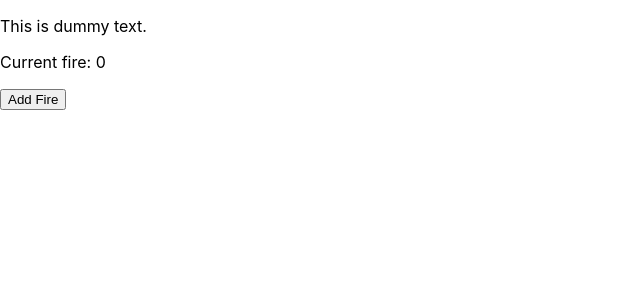
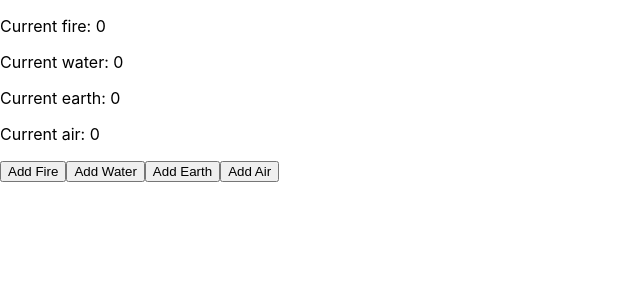
Before and after one commit to zachary-imbriaco/elemental-incremental, a React (Create React App) app: page / in a window 1280 px wide. Shown: the top 300 px of the page, without its empty margins (0-640 px from the left). Built offline with nearby package versions, Linux system fonts and the light colour scheme.

Commit message:
Added incrementing buttons for all four basic elements.

```diff
--- a/src/actions/actions.js
+++ b/src/actions/actions.js
@@ -1,9 +1,32 @@
 export const ADD_FIRE = 'ADD_FIRE';
+export const ADD_WATER = 'ADD_WATER';
+export const ADD_EARTH = 'ADD_EARTH';
+export const ADD_AIR = 'ADD_AIR';
 
 export function addFire(currentFire) {
-    console.log(currentFire)
     return {
         type: ADD_FIRE,
         payload: currentFire + 1
     }
 }
+
+export function addWater(currentWater) {
+    return {
+        type: ADD_WATER,
+        payload: currentWater + 1
+    }
+}
+
+export function addEarth(currentEarth) {
+    return {
+        type: ADD_EARTH,
+        payload: currentEarth + 1
+    }
+}
+
+export function addAir(currentAir) {
+    return {
+        type: ADD_AIR,
+        payload: currentAir + 1
+    }
+}
--- a/src/components/elements.js
+++ b/src/components/elements.js
@@ -1,7 +1,7 @@
 import React from 'react';
 import { connect } from 'react-redux';
 
-import { addFire } from '../actions/actions';
+import { addFire, addWater, addEarth, addAir } from '../actions/actions';
 
 class ElementsBar extends React.Component {
 
@@ -9,13 +9,34 @@ class ElementsBar extends React.Component {
         e.preventDefault()
         this.props.addFire(this.props.fire)
     }
+    incrementWater = (e) => {
+        e.preventDefault()
+        this.props.addWater(this.props.water)
+    }
+    incrementEarth = (e) => {
+        e.preventDefault()
+        this.props.addEarth(this.props.earth)
+    }
+    incrementAir = (e) => {
+        e.preventDefault()
+        this.props.addAir(this.props.air)
+    }
 
     render() {
         return (
             <div>
-                <p>This is dummy text.</p>
-                <p>Current fire: {this.props.fire}</p>
+                <div className='elements-list'>
+                    <p>Current fire: {this.props.fire}</p>
+                    <p>Current water: {this.props.water}</p>
+                    <p>Current earth: {this.props.earth}</p>
+                    <p>Current air: {this.props.air}</p>
+                </div>
+                <div className='elements-buttons'>
                 <button onClick={this.incrementFire}>Add Fire</button>
+                <button onClick={this.incrementWater}>Add Water</button>
+                <button onClick={this.incrementEarth}>Add Earth</button>
+                <button onClick={this.incrementAir}>Add Air</button>
+                </div>
             </div>
         )
     }
@@ -34,5 +55,5 @@ const mapStateToProps = state => {
 
 export default connect(
     mapStateToProps,
-    { addFire }
+    { addFire, addWater, addEarth, addAir }
 )(ElementsBar)
--- a/src/reducer/reducer.js
+++ b/src/reducer/reducer.js
@@ -1,4 +1,4 @@
-import { ADD_FIRE } from "../actions/actions";
+import { ADD_AIR, ADD_EARTH, ADD_FIRE, ADD_WATER } from "../actions/actions";
 
 
 const initialState = {
@@ -15,6 +15,21 @@ function reducer(state = initialState, action) {
                 ...state,
                 fire: action.payload
             };
+        case ADD_WATER:
+            return {
+                ...state,
+                water: action.payload
+            };
+        case ADD_EARTH:
+            return {
+                ...state,
+                earth: action.payload
+            };
+        case ADD_AIR:
+            return {
+                ...state,
+                air: action.payload
+            };
         default:
             return state;
     }
```
Also changed, not shown: src/components/styles/styles.css (added).
